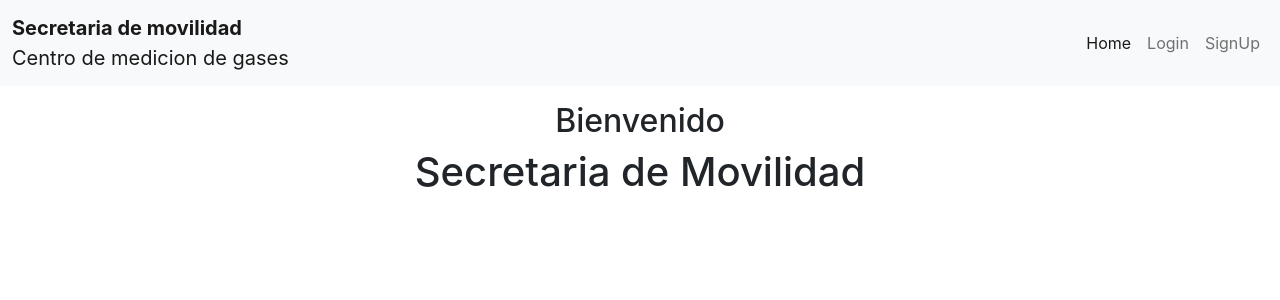
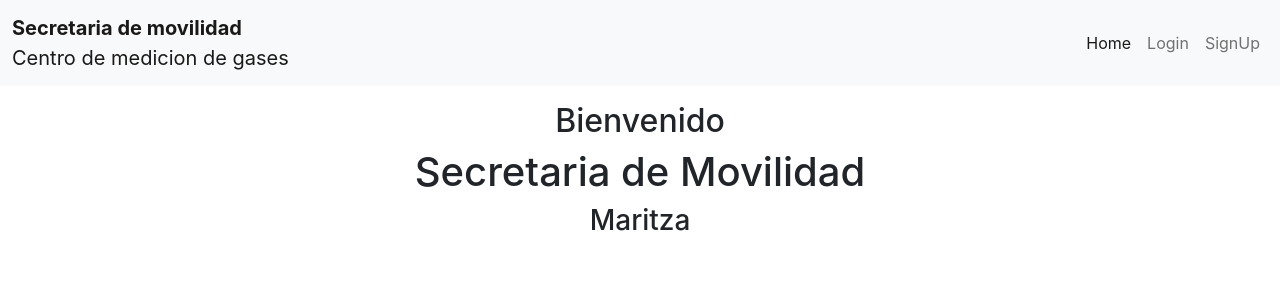
Before and after one commit to creator-krixus/proyecto_final, a React (Create React App) app in the folder frontend/: page / in a window 1280 px wide. Shown: the top 300 px of the page. Built offline with nearby package versions, Linux system fonts and the light colour scheme; the HTML template or start-up script is replaced by a standard one.

Commit message:
Feature: add name Maritza

```diff
--- a/frontend/src/components/home/Home.jsx
+++ b/frontend/src/components/home/Home.jsx
@@ -5,6 +5,7 @@ export default function Home() {
         <div className="col-auto text-center p-3">
             <h2>Bienvenido</h2>
             <h1>Secretaria de Movilidad</h1>
+            <h3>Maritza</h3>
         </div>
     )
 }
```
